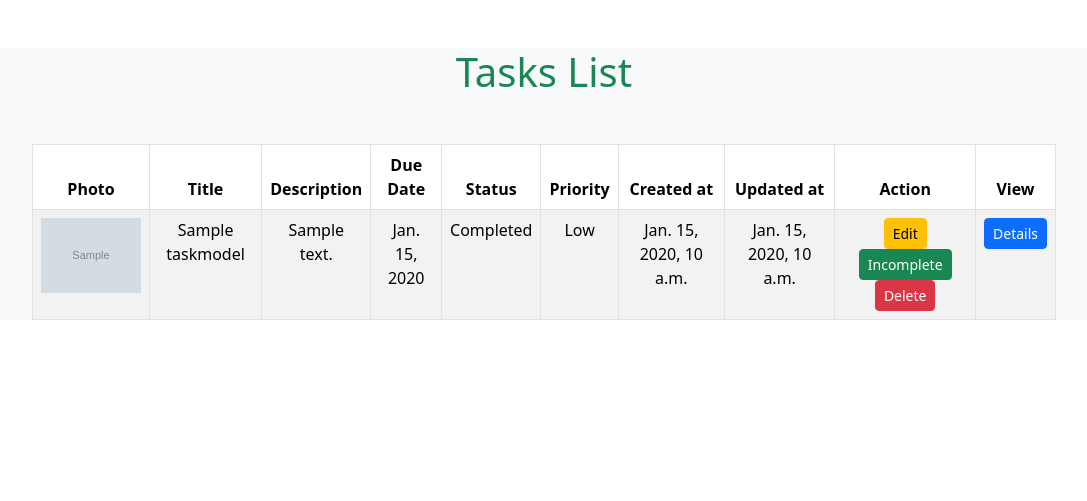
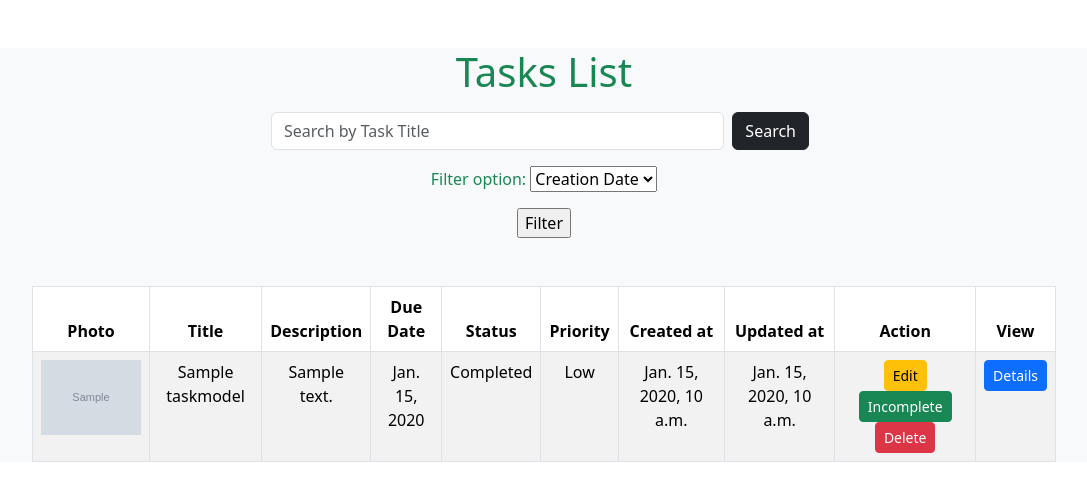
Before and after one commit to Muk74dir/Task-Manager, a Django app: page / in a window 1280 px wide. Shown: the part 62-563 px from the top of the page, without its empty margins (96-1183 px from the left). Run offline with Django 5.2, Linux system fonts and the light colour scheme; a user stored in the database is signed in; tables that the repository leaves empty hold one stand-in row (values such as "Sample post"); grey boxes marked "Sample" are stand-in pictures.

Commit message:
FilterSearchAdded

```diff
--- a/TaskApp/constants.py
+++ b/TaskApp/constants.py
@@ -1,5 +1,12 @@
 PRIORITY = (
-    ('1', 'Low'),
+    ('3', 'Low'),
     ('2', 'Medium'),
-    ('3', 'High')
+    ('1', 'High')
 )
+
+FILTER_CHOICES = [
+        ('creation_date', 'Creation Date'),
+        ('due_date', 'Due Date'),
+        ('priority', 'Priority'),
+        ('updated_at', 'Updated Date'),
+    ]
--- a/TaskApp/forms.py
+++ b/TaskApp/forms.py
@@ -2,6 +2,7 @@ from django.contrib.auth.forms import UserCreationForm
 from django.contrib.auth.models import User
 from django import forms
 from .models import TaskModel
+from .constants import FILTER_CHOICES
 
 class RegistrationForm(UserCreationForm):
     class Meta:
@@ -50,3 +51,12 @@ class MixedTaskPhotoForm(forms.ModelForm):
         if commit:
             task.save()
         return task
+
+
+
+class TaskSearchForm(forms.Form):
+    search = forms.CharField(label='Search', required=False)
+
+
+class TaskFilterForm(forms.Form):
+    filter_option = forms.ChoiceField(choices=FILTER_CHOICES, required=False)
--- a/TaskApp/views.py
+++ b/TaskApp/views.py
@@ -3,7 +3,7 @@ from django.views.generic import CreateView, View, FormView
 from django.contrib.auth.views import LoginView, LogoutView, PasswordChangeView
 from django.contrib.auth import authenticate, login, logout
 from django.contrib.auth.mixins import LoginRequiredMixin
-from .forms import RegistrationForm, TaskForm, MixedTaskPhotoForm
+from .forms import RegistrationForm, TaskForm, MixedTaskPhotoForm, TaskSearchForm, TaskFilterForm
 from .models import TaskModel, PhotoModel
 
 
@@ -25,15 +25,41 @@ class LogInView(LoginView):
             return render(rquest, self.template_name, {'Error': 'Invalid Username or Password'})
 
 # TaskList View
-class TaskListView(BaseLoginRequiredMixin, View):
+class TaskListView(BaseLoginRequiredMixin, CreateView):
     template_name = 'show_tasks.html'
     success_url = '/show_tasks/'
+    form_class = TaskFilterForm
 
     def get(self, request):
         context = {}
         tasks = TaskModel.objects.filter(user=request.user)
         context['tasks'] = tasks
+        form = TaskFilterForm(request.GET)
+        tasks = TaskModel.objects.filter(user=request.user)
+        if form.is_valid():
+            filter_option = form.cleaned_data['filter_option']
+            if filter_option == 'creation_date':
+                tasks = tasks.order_by('created_at')
+            elif filter_option == 'due_date':
+                tasks = tasks.order_by('due_date')
+            elif filter_option == 'priority':
+                tasks = tasks.order_by('priority')
+            elif filter_option == 'updated_at':
+                tasks = tasks.order_by('updated_at')
+            context['tasks'] = tasks
+        context['form'] = form
         return render(request, self.template_name, context)
+
+    def post(self, request):
+        form = TaskSearchForm(request.POST)
+        if form.is_valid():
+            search = form.cleaned_data['search']
+            tasks = TaskModel.objects.filter(title__icontains=search, user=request.user)
+            context = {}
+            context['tasks'] = tasks
+            return render(request, self.template_name, context)
+        else:
+            return render(request, self.template_name, {'form':form})
 
 # Add Task View
 class AddTaskView(BaseLoginRequiredMixin, CreateView):
@@ -104,6 +130,10 @@ class InCompleteTaskView(BaseLoginRequiredMixin, View):
 class DeleteTaskView(BaseLoginRequiredMixin, View):
     def get(self, request, id):
         task = TaskModel.objects.get(id=id)
+        return render(request, 'delete_task.html', {'task':task})
+
+    def post(self, request, id):
+        task = TaskModel.objects.get(id=id)
         task.delete()
         return redirect('show_tasks')
 
--- a/templates/show_tasks.html
+++ b/templates/show_tasks.html
@@ -3,6 +3,22 @@
 <div style="text-align: center;" class='mt-5 text-success bg-light'>
     <h1>Tasks List </h1>
 <div>
+  <div class="container my-3">
+    <div class="row justify-content-around">
+        <form class="d-flex col-md-6" method="post">
+            {% csrf_token %}
+            <input class="form-control" type="Search" placeholder="Search by Task Title" aria-label="Search" name="search">
+            <button class="btn btn-dark mx-2" type="submit">Search</button>
+        </form>
+    </div>
+</div>
+<div>
+    <form method="GET">
+        {{ form.as_p }}
+        <input type="submit" value="Filter">
+    </form>
+</div>
+
     {% if tasks %}
     <div style="width:80%; margin:auto;" class="mt-5">
         <table class="table table-striped table-bordered table-hover">
@@ -66,5 +82,15 @@
     </table>
 </div>
 <div style="text-align: center;" class='mt-5 pt-5 text-danger bg-light'><h1>Nothing to Show</h1></div>
+
+
+<script>
+  document.getElementById('deleteForm').addEventListener('submit', function (event) {
+      event.preventDefault();
+
+      if (confirm('Are you sure you want to delete the task?')) {
+          this.submit();
+      }
+  });
 {% endif %}
 {% endblock content %}
```
Also changed, not shown: templates/delete_task.html (added, +20 -0 lines).
